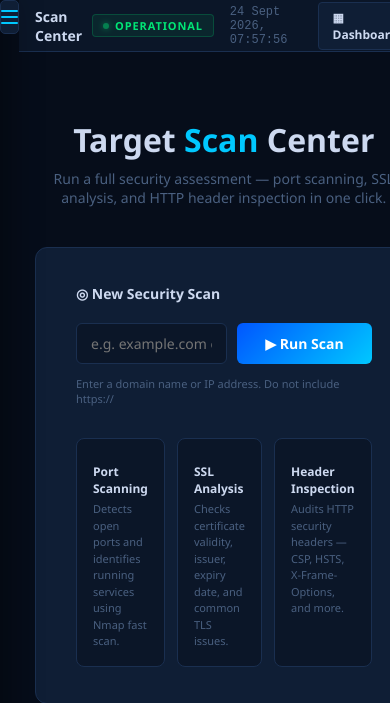
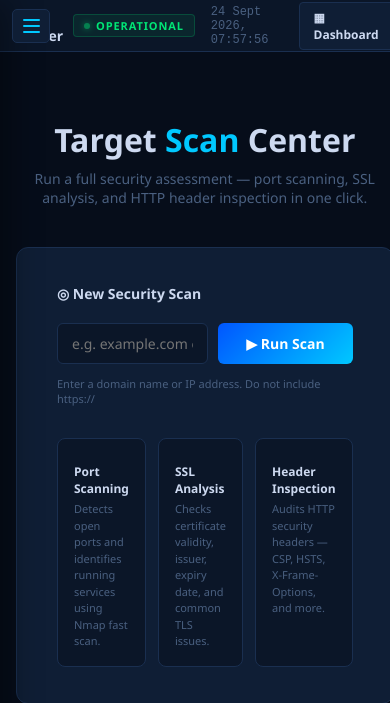
Before and after one commit to sowmith403/phantom-scan, a Flask app: page / in a window 390 px wide; the page is wider, and only the part inside the window is pictured. Shown: the top 703 px of that part. Run offline with Flask 3, Linux system fonts and the light colour scheme; a user stored in the database is signed in.

Commit message:
Position hamburger navigation control

```diff
--- a/static/style.css
+++ b/static/style.css
@@ -218,6 +218,9 @@ tbody td { padding:10px 14px; vertical-align:middle; }
 /* ── MOBILE / COLLAPSIBLE NAVIGATION ── */
 .menu-toggle {
   display: none;
+  position: fixed;
+  top: 9px;
+  left: 12px;
   width: 38px;
   height: 34px;
   border: 1px solid var(--border);
```
